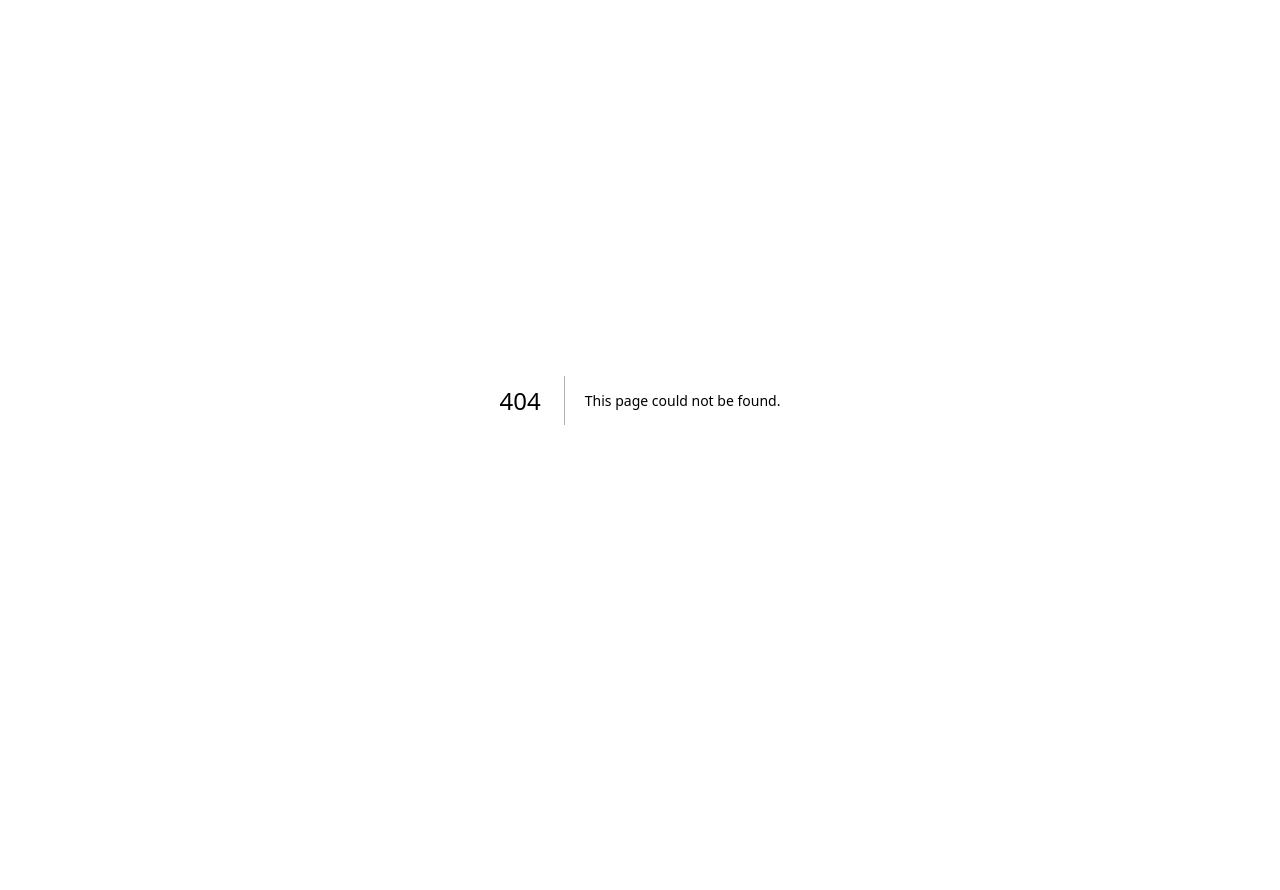
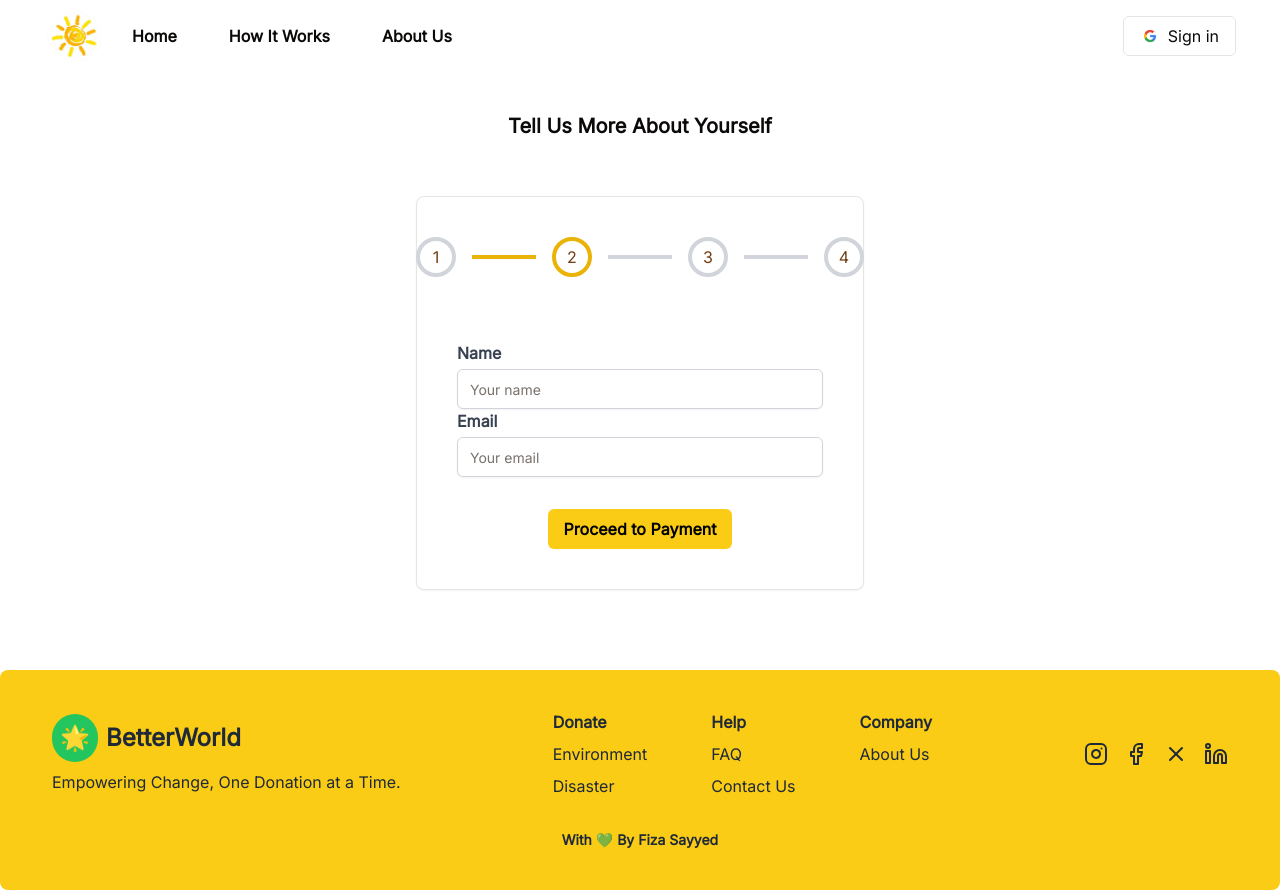
Before and after one commit to fizasayyed/betterworld, a Next.js app in the folder frontend/: page /donate/user/details/page in a window 1280 px wide. Before the commit this address had no page. Before the commit the page ends 800 px from the top, so only its background shows below. Built offline with nearby package versions, Linux system fonts and the light colour scheme; no server answers.

Commit message:
user details page

```diff
--- a/frontend/src/app/donate/create/payment/stripe/page.tsx
+++ b/frontend/src/app/donate/create/payment/stripe/page.tsx
@@ -42,13 +42,13 @@ export default function StripeDemo() {
             <div className="overflow-y-hidden">
                 <MenubarDemo />
             </div>
-            <div className="flex flex-col items-center justify-top py-10">
+            <div className="flex flex-col items-center justify-top py-5">
                 <h2 className="text-xl font-bold mb-6 text-center">
                     Tell Us More About Yourself
                 </h2>
                 <div className="w-full max-w-lg mt-8">
-                    <Card className="mx-auto p-10">
-                        <div className="w-full max-w-md pb-8">
+                    <Card className="mx-auto p-5">
+                        <div className="w-full max-w-md py-2">
                             <StepProgressBar currentStep={currentStep} />
                         </div>
                         {clientSecret ? (
--- /dev/null
+++ b/frontend/src/app/donate/user/details/page/page.tsx
@@ -0,0 +1,119 @@
+"use client"
+import { z } from "zod";
+import { useForm } from "react-hook-form";
+import { zodResolver } from "@hookform/resolvers/zod";
+import { Form, FormDescription } from "@/components/ui/form";
+import { Card } from "@/components/ui/card";
+import { Input } from "@/components/ui/input";
+import { Label } from "@/components/ui/label";
+import { Button } from "@/components/ui/button";
+import { MenubarDemo } from "@/components/navbar/navbar";
+import { StepProgressBar } from "@/components/ui/progressbar";
+import { useFormStore } from "@/lib/useFormStore";
+import Footer from "@/components/footer/footer";
+import { useRouter } from "next/navigation";
+
+const formSchema = z.object({
+    name: z.string().min(1, { message: "Name is required" }),
+    email: z.string().email("Invalid UPI ID")
+});
+
+export default function PaymentsPage() {
+    const currentStep = 2; // For progress bar
+    const router = useRouter();
+    const { updateName, updateEmail } = useFormStore();
+
+    // Retrieve name, email from the state if any
+    const { name, email } = useFormStore((state) => ({
+        name: state.name,
+        email: state.email,
+    }));
+
+    // 1. Define your form.
+    const form = useForm<z.infer<typeof formSchema>>({
+        resolver: zodResolver(formSchema),
+        defaultValues: {
+            name: name || "",
+            email: email || ""
+        },
+    });
+
+    // 2. Define a submit handler.
+    function onSubmit(values: z.infer<typeof formSchema>) {
+        // Update Zustand store with form values
+        updateName(values.name);
+        updateEmail(values.email);
+
+        router.push('/donate/payment/stripe');
+        // console.log(values);
+    }
+
+    const { register, handleSubmit, formState: { errors } } = form;
+
+    return (
+        <>
+            <div className="overflow-y-hidden">
+                <MenubarDemo />
+            </div>
+            <div className="flex flex-col items-center justify-top py-10">
+                <h2 className="text-xl font-bold mb-6 text-center">
+                    Tell Us More About Yourself
+                </h2>
+                <div className="w-full max-w-md mt-8">
+                    <Card className="mx-auto p-10">
+                        <div className="w-full max-w-md pb-8">
+                            <StepProgressBar currentStep={currentStep} />
+                        </div>
+                        <Form {...form}>
+                            <form onSubmit={handleSubmit(onSubmit)} className="space-y-4">
+                                <div>
+                                    <Label
+                                        htmlFor="name"
+                                        className="block text-md font-bold text-gray-700">
+                                        Name
+                                    </Label>
+                                    <Input
+                                        id="name" {...register("name")}
+                                        type="text"
+                                        className="mt-1 block max-w-md px-3 py-2 border border-gray-300 rounded-md shadow-sm focus:outline-none focus:ring-yellow-500 focus:border-yellow-500 sm:text-sm"
+                                        placeholder="Your name"
+                                    />
+                                    {errors.name && (
+                                        <FormDescription className="text-red-500 font-sm mt-1">
+                                            {errors.name.message}
+                                        </FormDescription>
+                                    )}
+                                    <Label
+                                        htmlFor="email"
+                                        className="block text-md font-bold text-gray-700">
+                                        Email
+                                    </Label>
+                                    <Input
+                                        id="email" {...register("email")}
+                                        type="text"
+                                        className="mt-1 block max-w-md px-3 py-2 border border-gray-300 rounded-md shadow-sm focus:outline-none focus:ring-yellow-500 focus:border-yellow-500 sm:text-sm"
+                                        placeholder="Your email"
+                                    />
+                                    {errors.email && (
+                                        <FormDescription className="text-red-500 font-sm mt-1">
+                                            {errors.email.message}
+                                        </FormDescription>
+                                    )}
+                                </div>
+                                <div className="flex justify-center">
+                                    <Button
+                                        type="submit"
+                                        className="px-4 py-2 text-black font-semibold rounded-md mt-4">
+                                        Proceed to Payment
+                                    </Button>
+                                </div>
+                            </form>
+                        </Form>
+                    </Card>
+                </div>
+            </div>
+            <Footer />
+        </>
+
+    )
+}
--- a/frontend/src/components/ui/progressbar.tsx
+++ b/frontend/src/components/ui/progressbar.tsx
@@ -6,9 +6,10 @@ interface StepProgressBarProps {
 
 export const StepProgressBar: React.FC<StepProgressBarProps> = ({ currentStep }) => {
     const steps = [
-        { id: 1, label: 'Provide Your Personal Details' }, // Not using labels as of now
-        { id: 2, label: 'Enter Payment Information' },
-        { id: 3, label: 'Complete the Payment' },
+        { id: 1, label: 'Sign In with Google' }, // Not using labels as of now
+        { id: 2, label: 'Provide Your Personal Details' },
+        { id: 3, label: 'Enter Payment Information' },
+        { id: 4, label: 'Complete the Payment' },
     ];
 
     return (
```
